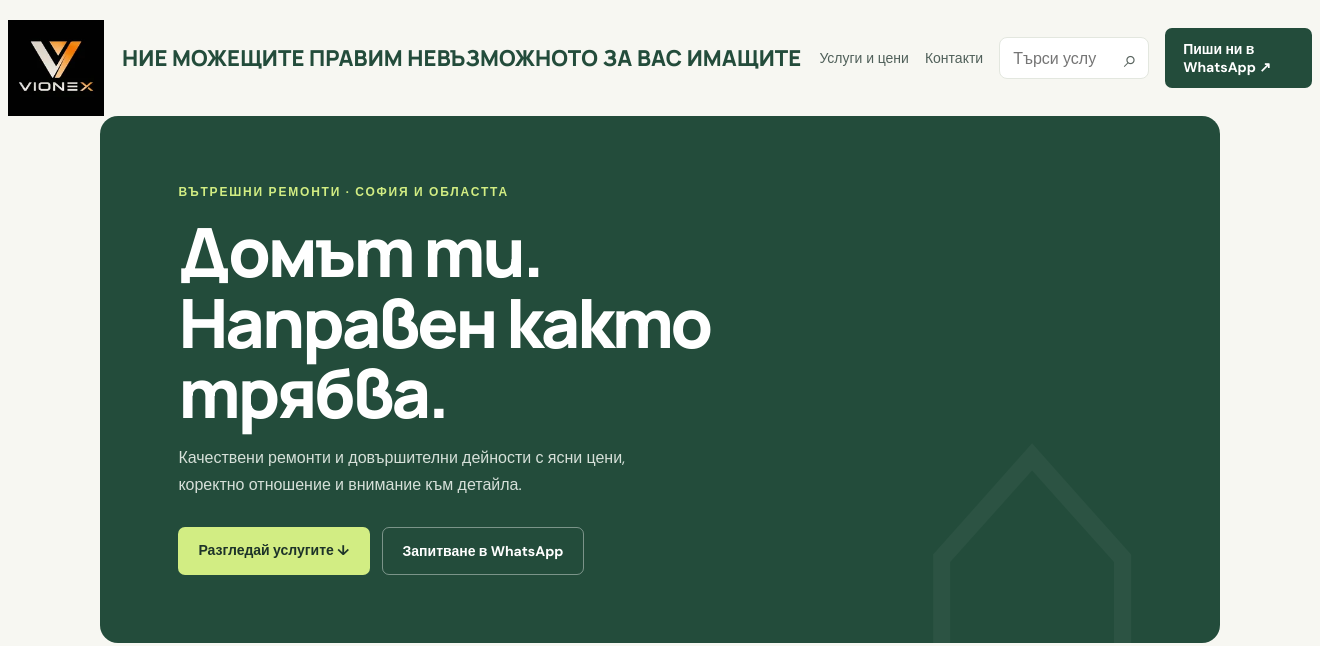
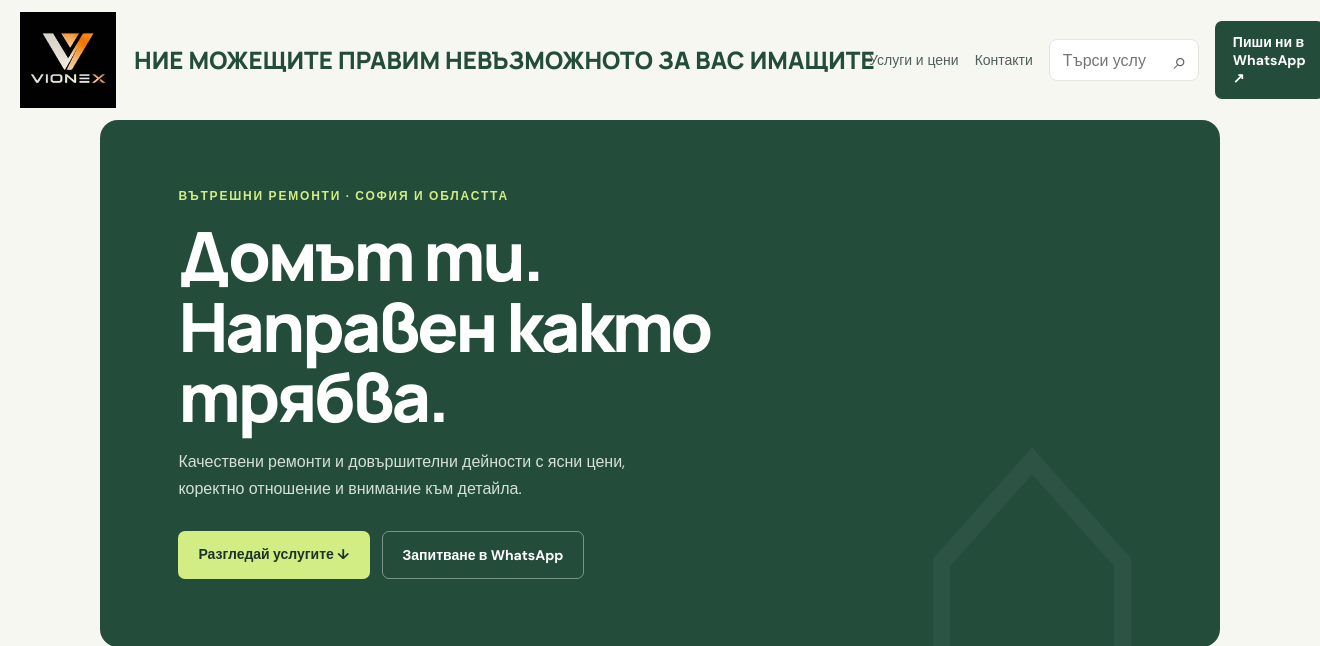
Before and after one commit to Dinamitrii/vatreshni-remonti, a Flask app: page / in a window 1320 px wide. Shown: the top 646 px of the page. Run offline with Flask 3, Linux system fonts and the light colour scheme; data comes from the database, SQL or seed files in the repository; data that the repository does not hold is empty; some libraries are stand-ins or nearby versions.

Commit message:
brand new v2.3.2 a slogan font and styles.css repairs

```diff
--- a/static/styles/style.css
+++ b/static/styles/style.css
@@ -950,7 +950,7 @@ label {
     flex: 0 1 auto;
     white-space: nowrap;
     color: #234c3b;
-    font: 800 22px/1.3 Manrope, sans-serif;
+    font: 800 24px/1.3 Manrope, sans-serif;
     letter-spacing: .1px
 }
 
@@ -973,7 +973,7 @@ label {
 @media (max-width: 1100px) and (min-width: 701px) {
     .brand-motto {
         flex-basis: auto;
-        font-size: 13px
+        font-size: 16px
     }
 
     .header-tools {
@@ -990,7 +990,7 @@ label {
         order: 2;
         flex: 1 1 0;
         min-width: 0;
-        font-size: 13px;
+        font-size: 14px;
         line-height: 1.35
     }
 
@@ -1002,15 +1002,15 @@ label {
 
 /* Keep the full desktop header row centered and lower the logo slightly. */
 @media(min-width:901px){
-  .top{justify-content:center;height:116px}
-  .brand-logo{transform:translateY(10px)}
-  .header-tools{margin:0;flex:0 1 auto;min-width:0;gap:16px}
+  .top{justify-content:flex-start;height:120px;padding:10px 20px}
+  .brand-logo{transform:none}
+  .header-tools{margin-left:auto;margin-right:auto;flex:0 1 auto;min-width:0;gap:16px}
   .header-tools .nav{gap:16px}
   .site-search{flex:0 1 210px;min-width:150px}
 }
 @media(max-width:900px){
-  .top{justify-content:center}
-  .brand-logo{transform:translateY(4px)}
+  .top{justify-content:flex-start;padding-left:20px;padding-right:20px}
+  .brand-logo{transform:none}
   .header-tools{margin:0;justify-content:center}
 }
 @media(max-width:700px){
@@ -1019,4 +1019,4 @@ label {
   .header-tools{margin:0}
 }
 
-.brand-motto{text-align:left;align-self:center}
+.brand-motto{text-align:center;align-self:center}
--- a/templates/_performance_head.html
+++ b/templates/_performance_head.html
@@ -10,12 +10,12 @@
 
 @media(max-width:900px){.top{gap:12px}.header-tools{position:static;transform:none;width:auto;flex:1;min-width:0;gap:14px}.brand-logo{width:96px}.brand-logo img{width:96px}}
 @media(max-width:700px){.top{height:auto;min-height:100px;flex-wrap:wrap;row-gap:6px;padding-bottom:8px}.brand-logo{order:1;width:88px;height:88px}.brand-logo img{width:88px;height:88px}.header-tools{position:static;transform:none;width:100%;order:2;flex:1 0 100%;display:flex;flex-direction:column;align-items:stretch;gap:8px}.header-tools .contact{text-align:center}.nav{display:none}.hero{padding:42px 26px;min-height:360px}.actions{flex-wrap:wrap}.section{padding:40px 0}.gallery-page{padding:24px 0 40px}}
- .brand-motto{margin:0;flex:0 1 auto;white-space:nowrap;color:#234c3b;font:800 15px/1.3 Manrope,sans-serif;letter-spacing:.1px}.header-tools{position:static;left:auto;right:auto;transform:none;width:auto;margin-left:auto;margin-right:auto;flex:0 1 auto;gap:22px}.header-tools .nav{gap:20px}@media(max-width:1100px) and (min-width:701px){.brand-motto{flex-basis:auto;font-size:13px}.header-tools{gap:14px}.header-tools .nav{gap:14px}}@media(max-width:700px){.brand-motto{order:2;flex:1 1 0;min-width:0;font-size:13px;line-height:1.35}.header-tools{order:3;margin:0 auto}}
+ .brand-motto{margin:0;flex:0 1 auto;white-space:nowrap;color:#234c3b;font:800 24px/1.3 Manrope,sans-serif;letter-spacing:.1px}.header-tools{position:static;left:auto;right:auto;transform:none;width:auto;margin-left:auto;margin-right:auto;flex:0 1 auto;gap:22px}.header-tools .nav{gap:20px}@media(max-width:1100px) and (min-width:701px){.brand-motto{flex-basis:auto;font-size:16px}.header-tools{gap:14px}.header-tools .nav{gap:14px}}@media(max-width:700px){.brand-motto{order:2;flex:1 1 0;min-width:0;font-size:14px;line-height:1.35}.header-tools{order:3;margin:0 auto}}
 
-@media(min-width:901px){.top{justify-content:center;height:116px}.brand-logo{transform:translateY(10px)}.header-tools{margin:0;flex:0 1 auto;min-width:0;gap:16px}.header-tools .nav{gap:16px}.site-search{flex:0 1 210px;min-width:150px}}
-@media(max-width:900px){.top{justify-content:center}.brand-logo{transform:translateY(4px)}.header-tools{margin:0;justify-content:center}}
+@media(min-width:901px){.top{justify-content:flex-start;height:120px;padding:10px 20px}.brand-logo{transform:none}.header-tools{margin-left:auto;margin-right:auto;flex:0 1 auto;min-width:0;gap:16px}.header-tools .nav{gap:16px}.site-search{flex:0 1 210px;min-width:150px}}
+@media(max-width:900px){.top{justify-content:flex-start;padding-left:20px;padding-right:20px}.brand-logo{transform:none}.header-tools{margin:0;justify-content:center}}
 @media(max-width:700px){.top{justify-content:flex-start}.brand-logo{transform:none}.header-tools{margin:0}}
- .brand-motto{text-align:left;align-self:center}
+ .brand-motto{text-align:center;align-self:center}
 </style>
 <link rel="preload" href="{{ url_for('static', filename='styles/style.css') }}" as="style">
 <link rel="stylesheet" href="{{ url_for('static', filename='styles/style.css') }}" media="print" onload="this.onload=null;this.media='all'">
```
